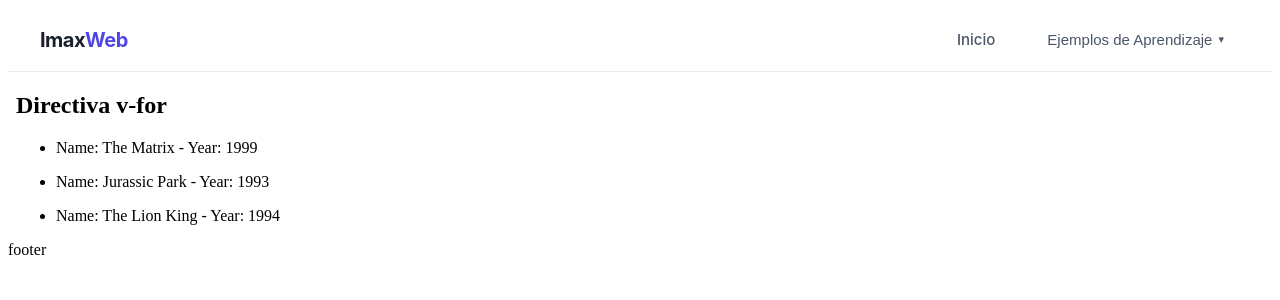
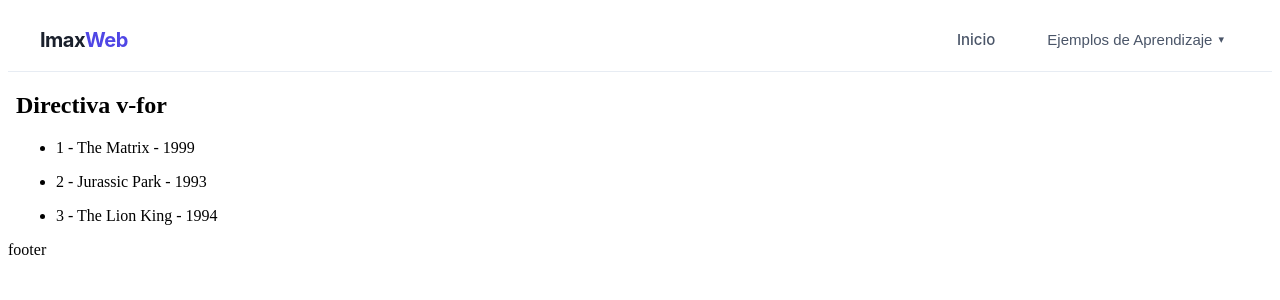
Before and after one commit to Jonatan1991/Imax_web_vue, a Vue app: page /v-for in a window 1280 px wide. Shown: the top 300 px of the page. Built offline with nearby package versions, Linux system fonts and the light colour scheme.

Commit message:
feat: add login component, v-for example view, and child components demonstration files

```diff
--- a/src/views/ejemplos/vFor.vue
+++ b/src/views/ejemplos/vFor.vue
@@ -21,8 +21,8 @@ const movies = [
 <template>
     <h2>Directiva v-for</h2>
     <ul>
-        <li v-for="movie in movies" :key="movie.id">
-            <p>Name: {{ movie.name }} - Year: {{ movie.year }}</p>
+        <li v-for="(movie, index) in movies" :key="movie.id">
+            <p>{{ index + 1 }} - {{ movie.name }} - {{ movie.year }}</p>
         </li>
     </ul>
 </template>
```
